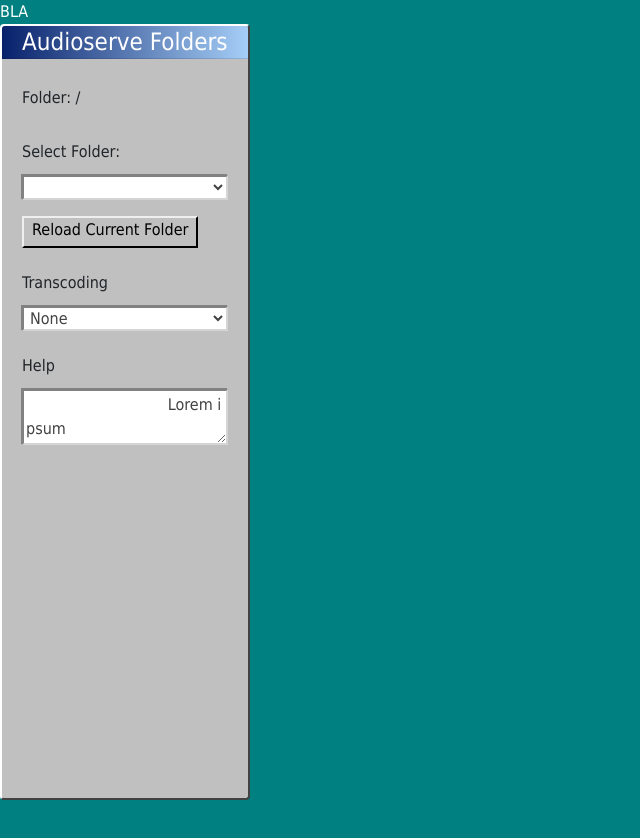
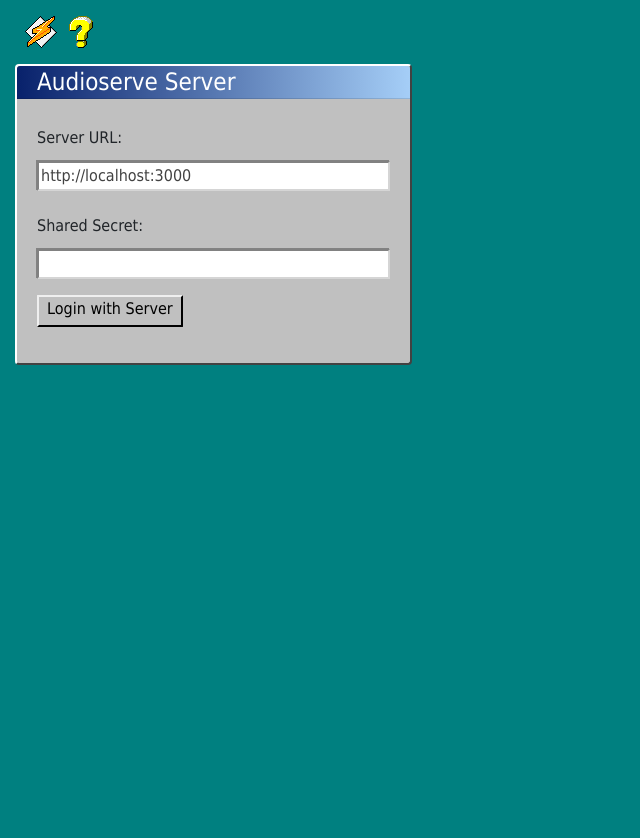
Before and after one commit to izderadicka/webamp-for-audioserve, a website built with webpack: page index.html in a window 1280 px wide. Shown: the whole page, without its empty margins (0-640 px from the left). After the commit the page ends 800 px from the top, so only its background shows below. Built offline with nearby package versions, Linux system fonts and the light colour scheme; files whose address does not match are found by name; what webamp would draw is missing.

Commit message:
Work on UI

```diff
--- a/index.html
+++ b/index.html
@@ -1,18 +1,58 @@
 <!DOCTYPE html>
 <html>
-
   <head>
     <meta charset="utf-8" />
   </head>
 
   <body>
     <div id="main" class="container-fluid">
-        <div class=row>
-            BLA
+      <div class="row icons-bar">
+        <a id="icon-winamp" class="winamp icon"></a>
+        <a id="icon-help" class="help icon"></a>
+      </div>
+
+      <div class="">
+        <div id="app" class=""></div>
       </div>
 
       <div class="row">
-            <div class="card mb-4">
+        <div class="col-4">
+          <div id="card-login" class="card">
+            <div class="card-header">
+              <h4 class="my-0 font-weight-normal">Audioserve Server</h4>
+            </div>
+            <div class="card-body">
+
+              <div class="form-group">
+                <label for="server-url" class="col-form-label"
+                  >Server URL:</label
+                >
+                <input type="text" id="server-url" class="form-95">
+              </div>
+
+              <div class="form-group">
+                <label for="shared-secret" class="col-form-label"
+                  >Shared Secret:</label
+                >
+                <input type="password" id="shared-secret" class="form-95">
+              </div>
+
+              <div class="form-group">
+                <div class="">
+                  <button id="btn-login" class="btn btn-primary">
+                    Login with Server
+                  </button>
+                </div>
+              </div>
+            </div>
+          </div>
+        </div>
+      </div>
+
+
+      <div class="row">
+        <div class="col-4">
+          <div id="card-folders" class="card hidden">
             <div class="card-header">
               <h4 class="my-0 font-weight-normal">Audioserve Folders</h4>
             </div>
@@ -22,49 +62,62 @@
                 <span id="current-path"></span>
               </div>
               <div class="form-group">
-                            <label for="folder-list" class="col-form-label">Select Folder:</label>
-                        <select id="folder-list" class="form-95">
-                         </select>
+                <label for="folder-list" class="col-form-label"
+                  >Select Folder:</label
+                >
+                <select id="folder-list" class="form-95"></select>
               </div>
 
-                        <div class="form-group ">
+              <div class="form-group">
                 <div class="">
-                                <button id="btn-reload-folder" class="btn btn-primary">Reload Current Folder</button>
+                  <button id="btn-reload-folder" class="btn btn-primary">
+                    Reload Current Folder
+                  </button>
                 </div>
               </div>
 
               <div class="form-group">
-                            <label for="trans-select" class="col-form-label">Transcoding</label>
+                <label for="trans-select" class="col-form-label"
+                  >Transcoding</label
+                >
                 <select id="trans-select" class="form-95">
                   <option value="0">None</option>
                   <option value="l">Low</option>
                   <option value="m">Medium</option>
                   <option value="h">High</option>
                 </select>
-
+              </div>
+            </div>
+          </div>
+        </div>
       </div>
 
-                        <div class="form-group ">
+      <div class="row">
+        <div class="col-4">
+          <div id="card-help" class="card hidden">
+            <div class="card-header">
+              <h4 class="my-0 font-weight-normal">Help</h4>
+            </div>
+
+            <div class="form-group">
               <label for="help-text" class="col-form-label">Help</label>
               <div>
                 <textarea id="help-text" class="form-95">
-                               Lorem i psum
-                               i kockam
-                               i mysim
-                           </textarea>
+Demo of audioserve API in retro Win95 style.
+Not everything works well, but it is Windows 95 :-)
+
+Fist login to audioserve server (must have --cors enables and on https address).
+Then select playable folder via Select Folder.
+With each selection it can go up or down directory tree.
+
+We're back in 90's, so interface is quite simple.
+                   </textarea
+                >
               </div>
             </div>
-
-
           </div>
         </div>
-
-
-
-    <div id="app" class="col-4" style="height: 100vh"></div>
-
       </div>
-
+    </div>
   </body>
-
 </html>
--- a/src/index.js
+++ b/src/index.js
@@ -5,14 +5,23 @@ import base64js from "base64-js";
 import "bootstrap";
 import "bootstrap/dist/css/bootstrap.min.css";
 import "./win95.css";
+import "./styles.css";
 
 const main = function () {
 
-  const AUDIOSERVE_URL = "http://localhost:3000";
+  let audioserveURL = "http://localhost:3000";
   //const AUDIOSERVE_SECRET = "kulisak";
-  const AUDIOSERVE_SECRET = null;
+  const audioserveSecret = "mypass";
 
-  let login = (secret) => {
+  let currentFolder = "";
+
+  const toggle = (id) => {
+    let x = document.getElementById(id);
+    x.classList.toggle("hidden");
+
+  }
+
+  const login = (secret) => {
     let secretBytes = new (TextEncoder)("utf-8").encode(secret);
     let randomBytes = new Uint8Array(32);
     window.crypto.getRandomValues(randomBytes);
@@ -30,7 +39,7 @@ const main = function () {
         let secret = base64js.fromByteArray(randomBytes) + "|" + base64js.fromByteArray(new Uint8Array(s));
         let form = new URLSearchParams();
         form.append("secret", secret);
-        return fetch(AUDIOSERVE_URL + "/authenticate", {
+        return fetch(audioserveURL + "/authenticate", {
           method: "POST",
           body: form,
           mode: "cors",
@@ -50,7 +59,7 @@ const main = function () {
 
   let loadFolder = (folder) => {
 
-    return fetch(AUDIOSERVE_URL + '/folder/' + folder, {
+    return fetch(audioserveURL + '/folder/' + folder, {
       method: "GET",
       mode: "cors",
       credentials: "include",
@@ -63,7 +72,7 @@ const main = function () {
         }
       })
       .then((list) => {
-
+        currentFolder = folder;
         let folders = list.subfolders;
 
 
@@ -91,7 +100,7 @@ const main = function () {
             metaData: {
               title: item.name
             },
-            url: AUDIOSERVE_URL + "/audio/" + item.path + "?trans="+ts,
+            url: audioserveURL + "/audio/" + item.path + "?trans="+ts,
             duration: item.meta.duration
           }
         })
@@ -101,15 +110,42 @@ const main = function () {
       })
       .catch((e) => console.error(e))
   };
-  if (AUDIOSERVE_SECRET) {
-    login(AUDIOSERVE_SECRET)
-      .then(() =>
-        loadFolder(""));
-  } else {
-    loadFolder("");
+
+  const prepareLogin = () => {
+    const url = document.getElementById("server-url");
+    url.value = audioserveURL;
+
+    document.getElementById("btn-login").addEventListener("click", (evt) => {
+      audioserveURL=url.value;
+      loadFolder("")
+      .then( () => {
+      toggle("card-folders");
+      toggle("card-login");
+      });
+    })
   }
+
+  prepareLogin();
+
+  // if (AUDIOSERVE_SECRET) {
+  //   login(AUDIOSERVE_SECRET)
+  //     .then(() =>
+  //       loadFolder(""));
+  // } else {
+  //   loadFolder("");
+  // }
 
   const player = new Webamp();
 
+  document.getElementById("icon-winamp").addEventListener("click", (evt) => {
+    player.reopen();
+  })
+
+  document.getElementById("icon-help").addEventListener("click", (evt) => toggle("card-help"));
+
+  document.getElementById("btn-reload-folder").addEventListener("click", (evt) => {
+    loadFolder(currentFolder);
+  })
+
   player.renderWhenReady(document.getElementById("app"));
 }();
--- /dev/null
+++ b/src/styles.css
@@ -0,0 +1,24 @@
+
+.icon {
+    width: 32px;
+    height: 32px;
+    margin: 4px;
+}
+
+.winamp{
+    background-image: url(assets/icons/winamp2-32x32.png);
+}
+
+.help {
+    background-image: url(assets/icons/help_question_mark-0.png);
+}
+
+.icons-bar {
+    margin-left: 6px;
+    margin-bottom: 12px;
+    margin-top: 12px;
+}
+
+.hidden {
+    display: none;
+}
--- a/src/win95.css
+++ b/src/win95.css
@@ -175,12 +175,13 @@ Scrollbar (only chrome & safari)
     box-shadow: -1px -1px #000;
 }
 .btn:focus {
-    border: 2px inset #fff !important;
     background: silver;
     color: #424242;
     box-shadow: -1px -1px #000 !important;
     outline: 0 !important;
-    background: url(assets/background.bmp);
+    border-color: buttonface;
+    border-right-color: #424242;
+    border-bottom-color: #424242;
 }
 .btn:active {
     border: 2px inset #fff !important;
```
Also changed, not shown: src/assets/icons/winamp2-32x32.png (added). Lines whose indentation alone changed are shown as unchanged.
